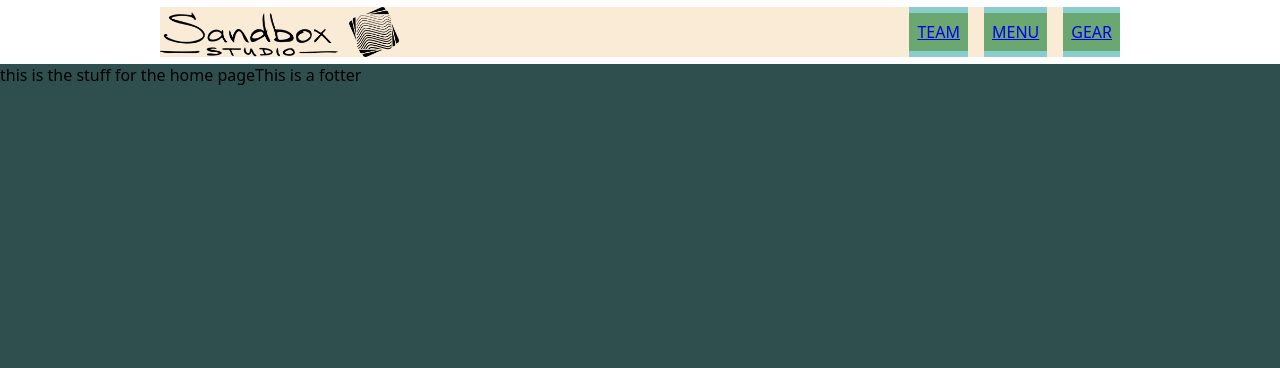
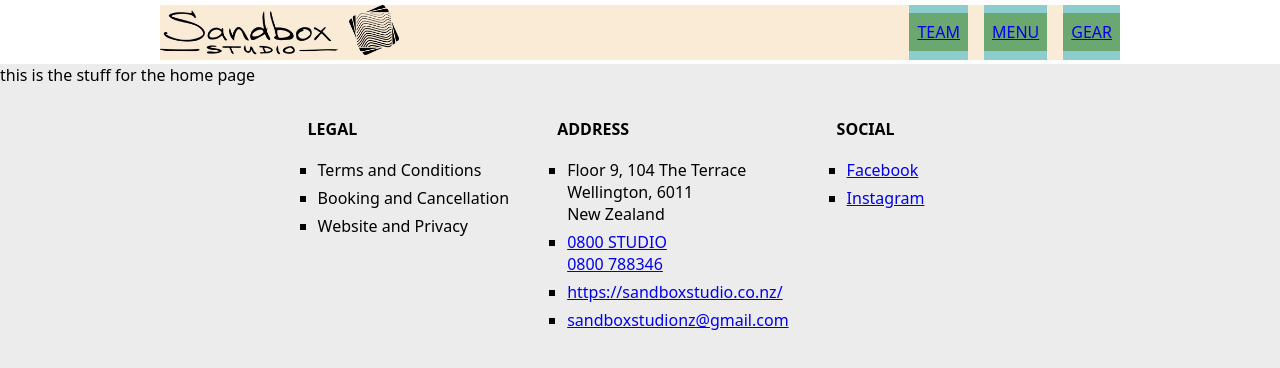
Before and after one commit to moltenot/sandbox_website, a Next.js app: page / in a window 1280 px wide. Shown: the top 368 px of the page. Built offline with nearby package versions, Linux system fonts and the light colour scheme.

Commit message:
added footer and footerlist

```diff
--- a/components/footer.js
+++ b/components/footer.js
@@ -1,7 +1,45 @@
+import styles from "@/styles/footer.module.css";
+import Link from "next/link";
+import FooterList from "./footerlist";
 export default function Footer() {
-    return (
-    <>
-    This is a fotter
-    </>
-    )
+  return (
+    <div className={styles.root}>
+      <div className={`cont-md ${styles.container}`}>
+        <FooterList headerText={"Legal"}>
+          <ul>
+            <li>Terms and Conditions</li>
+            <li>Booking and Cancellation</li>
+            <li>Website and Privacy</li>
+          </ul>
+        </FooterList>
+        <FooterList headerText={"Address"}>
+          <ul>
+            <li>
+              Floor 9, 104 The Terrace <br /> Wellington, 6011 <br /> New
+              Zealand
+            </li>
+            <li> <Link href={"tel:0800 788346"}>0800 STUDIO</Link>
+              <br /> <Link href={"0800 788346"}>0800 788346</Link>
+            </li>
+            <li>
+              <Link href={" https://sandboxstudio.co.nz/"}>
+                https://sandboxstudio.co.nz/
+              </Link>
+            </li>
+            <li>
+                <Link href={"mailto:sandboxstudionz@gmail.com"}>sandboxstudionz@gmail.com</Link>
+                </li>
+          </ul>
+        </FooterList>
+        <FooterList headerText={"Social"}>
+          <ul>
+            <li>
+                <Link href={"https://www.facebook.com/SandboxStudioNZ/"}>Facebook</Link>
+                </li>
+            <li><Link href={"https://www.instagram.com/sandboxstudionz/"}>Instagram</Link></li>
+          </ul>
+        </FooterList>
+      </div>
+    </div>
+  );
 }
--- /dev/null
+++ b/components/footerlist.js
@@ -0,0 +1,8 @@
+export default function FooterList({ headerText, children }) {
+  return (
+    <div>
+      <h4>{headerText.toUpperCase()}</h4>
+      {children}
+    </div>
+  );
+}
--- a/components/navbar.js
+++ b/components/navbar.js
@@ -1,5 +1,6 @@
 import styles from "@/styles/Navbar.module.css";
 import Image from "next/image";
+import Link from "next/link";
 import logo from "../public/black_logo.png";
 import NavLink from "./navlink";
 
@@ -14,7 +15,9 @@ export default function Navbar() {
       <div className="padder" />
       <div>
         <div className="max-width-large hflex">
-          <Image src={logo} alt="Sandbox Studios Logo" height={50} />
+          <Link href={"/"}>
+            <Image src={logo} alt="Sandbox Studios Logo" height={50} />
+          </Link>
           <div className="flex-pad full-width" />
           {paths.map(NavLink)}
         </div>
--- /dev/null
+++ b/styles/footer.module.css
@@ -0,0 +1,26 @@
+.container {
+  padding: 2em;
+  display: flex;
+  width: fit-content;
+  max-width: 1280px;
+}
+
+.container > div {
+  margin-right: 3em;
+}
+
+.container ul {
+  list-style-position: outside;
+  list-style-type: square;
+  padding-left: 10px;
+}
+
+.container li {
+  padding-top: 3px;
+  padding-bottom: 3px;
+}
+
+.container h4 {
+  margin-top: 0;
+  margin-bottom: 0;
+}
--- a/styles/globals.css
+++ b/styles/globals.css
@@ -1,11 +1,23 @@
 
 :root {
-  background-color: darkslategray;
+  background-color: rgb(236, 236, 236);
   font-family: "Krub", system-ui, -apple-system, BlinkMacSystemFont, 'Segoe UI', Roboto, Oxygen, Ubuntu, Cantarell, 'Open Sans', 'Helvetica Neue', sans-serif;
 }
 
 .flex-pad {
   flex: auto;
+}
+
+.cont-lg {
+  max-width: 1280px;
+  margin-left: auto;
+  margin-right: auto;
+}
+
+.cont-md {
+  max-width: 630px;
+  margin-left: auto;
+  margin-right: auto;
 }
 
 .max-width-large {
```
